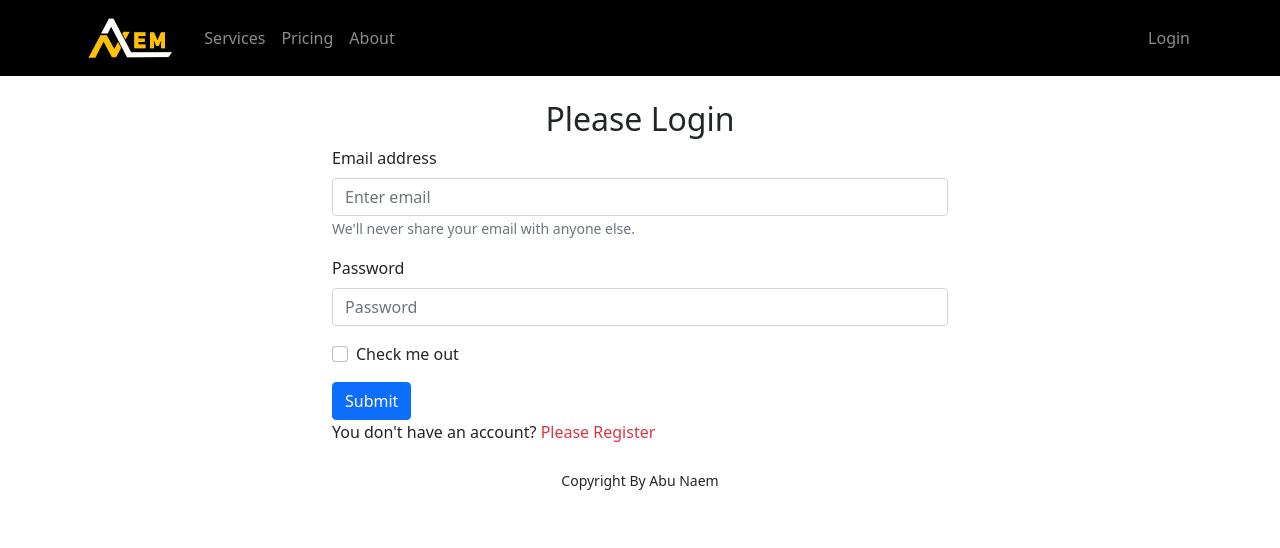
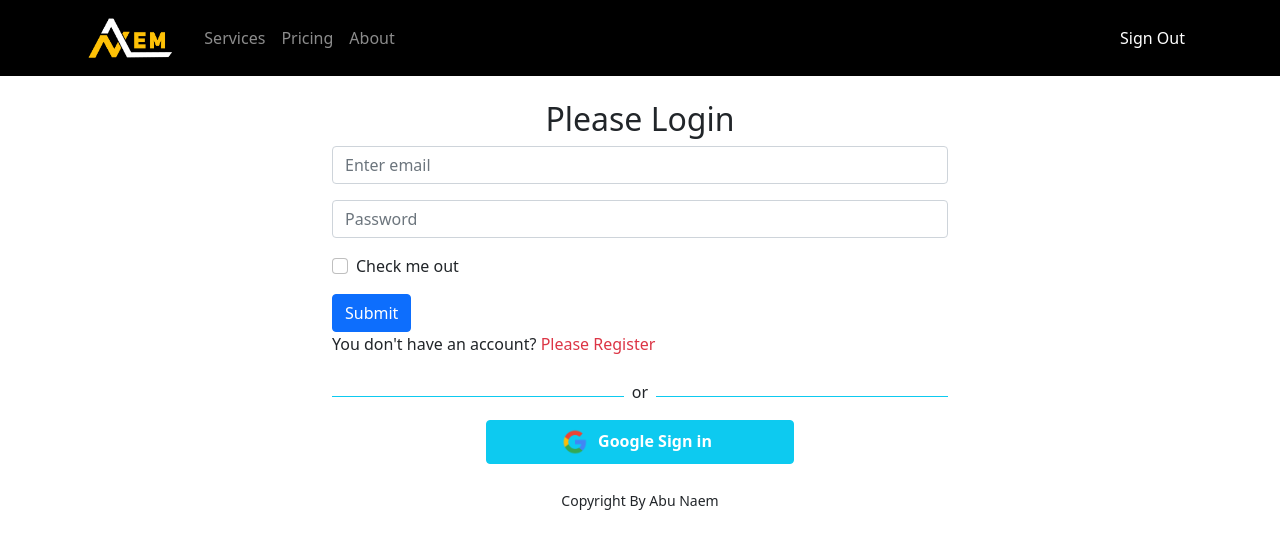
Before and after one commit to najmul-rusu/assignment-10, a React (Create React App) app: page /login in a window 1280 px wide. Shown: the top 548 px of the page. Built offline with nearby package versions, Linux system fonts and the light colour scheme; no server answers; sample sign-in values are in the browser's storage.

Commit message:
social button added

```diff
--- a/package.json
+++ b/package.json
@@ -11,6 +11,7 @@
     "react": "^18.0.0",
     "react-bootstrap": "^2.2.3",
     "react-dom": "^18.0.0",
+    "react-firebase-hooks": "^5.0.3",
     "react-router-dom": "^6.3.0",
     "react-scripts": "5.0.1",
     "web-vitals": "^2.1.4"
--- a/src/App.js
+++ b/src/App.js
@@ -8,6 +8,8 @@ import ServiceDetail from './Pages/ServiceDetail/ServiceDetail';
 import NotFound from './Pages/Shared/NotFound/NotFound';
 import Login from './Pages/Login/Login/Login';
 import Register from './Pages/Login/Login/Register/Register';
+import CheckOut from './Pages/CheckOut/CheckOut/CheckOut';
+import RequireAuth from './Pages/Login/RequireAuth/RequireAuth';
 
 function App() {
   return (
@@ -20,6 +22,11 @@ function App() {
         <Route path='/about' element={<About></About>}></Route>
         <Route path='/login' element={<Login></Login>}></Route>
         <Route path='/register' element={<Register></Register>}></Route>
+        <Route path='/checkout' element={
+            <RequireAuth>
+              <CheckOut></CheckOut>
+            </RequireAuth>
+        }></Route>
         <Route path='*' element={<NotFound></NotFound>}></Route>
       </Routes>
       <Footer></Footer>
--- /dev/null
+++ b/src/Pages/CheckOut/CheckOut/CheckOut.js
@@ -0,0 +1,11 @@
+import React from 'react';
+
+const CheckOut = () => {
+    return (
+        <div className='container'>
+            <h2>Please Pay for your booking</h2>
+        </div>
+    );
+};
+
+export default CheckOut;
--- a/src/Pages/Login/Login/Login.js
+++ b/src/Pages/Login/Login/Login.js
@@ -1,17 +1,34 @@
 import React, { useRef } from 'react';
 import { Button, Form } from 'react-bootstrap';
-import { Link, useNavigate } from 'react-router-dom';
+import { useSignInWithEmailAndPassword } from 'react-firebase-hooks/auth';
+import { Link, useLocation, useNavigate } from 'react-router-dom';
+import auth from '../../../firebase.init';
+import SocialLogin from '../Social/SocialLogin';
 
 const Login = () => {
     const emailRef =useRef('')
     const passwordRef = useRef('')
     const navigate = useNavigate();
 
+    const location =useLocation();
+    let from = location.state?.from?.pathname || "/";
+    const [
+        signInWithEmailAndPassword,
+        user,
+        loading,
+        error,
+      ] = useSignInWithEmailAndPassword(auth);
+
+
+      if (user) {
+        navigate(from, { replace: true });
+      }
+
     const handleSubmit =event =>{
         event.preventDefault();
         const email = emailRef.current.value;
         const password=passwordRef.current.value;
-        console.log(email,password)
+        signInWithEmailAndPassword(email,password)
     }
     const navigateRegister =event =>{
         navigate('/register')
@@ -22,15 +39,10 @@ const Login = () => {
             <h2 className='text-center'>Please Login</h2>
             <Form onSubmit={handleSubmit}>
                 <Form.Group className="mb-3" controlId="formBasicEmail">
-                    <Form.Label>Email address</Form.Label>
                     <Form.Control ref={emailRef} type="email" placeholder="Enter email" required/>
-                    <Form.Text className="text-muted">
-                        We'll never share your email with anyone else.
-                    </Form.Text>
                 </Form.Group>
 
                 <Form.Group className="mb-3" controlId="formBasicPassword">
-                    <Form.Label>Password</Form.Label>
                     <Form.Control ref={passwordRef} type="password" placeholder="Password" required/>
                 </Form.Group>
                 <Form.Group className="mb-3" controlId="formBasicCheckbox">
@@ -41,7 +53,9 @@ const Login = () => {
                 </Button>
             </Form>
             <p>You don't have an account? <Link to='/register ' className='text-danger pe-auto text-decoration-none'onClick={navigateRegister}>Please Register</Link></p>
+            <SocialLogin></SocialLogin>
         </div>
+
     );
 };
 
--- a/src/Pages/Login/Login/Register/Register.js
+++ b/src/Pages/Login/Login/Register/Register.js
@@ -1,12 +1,26 @@
 import React from 'react';
 import { Link, useNavigate } from 'react-router-dom';
+import { useCreateUserWithEmailAndPassword } from 'react-firebase-hooks/auth';
 import './Register.css';
+import auth from '../../../../firebase.init';
+import SocialLogin from '../../Social/SocialLogin';
 
 const Register = () => {
+
+    const [
+        createUserWithEmailAndPassword,
+        user,
+        loading,
+        error,
+      ] = useCreateUserWithEmailAndPassword(auth);
     const navigate =useNavigate();
 
     const navigateLogin = () =>{
         navigate('/login')
+    }
+
+    if (user) {
+        navigate('/home')
     }
 
     const handleRegister =event =>{
@@ -14,6 +28,8 @@ const Register = () => {
         const name = event.target.name.value;
         const email = event.target.email.value;
         const password = event.target.password.value;
+
+        createUserWithEmailAndPassword(email,password)
     }
     return (
         <div className=' register-form'>
@@ -25,6 +41,7 @@ const Register = () => {
                 <input type="submit" value="Register" />
             </form>
             <p>Already have an account? <Link to='/login ' className='text-danger pe-auto text-decoration-none'onClick={navigateLogin}>Login</Link></p>
+            <SocialLogin></SocialLogin>
         </div>
     );
 };
--- /dev/null
+++ b/src/Pages/Login/RequireAuth/RequireAuth.js
@@ -0,0 +1,16 @@
+import React from 'react';
+import { useAuthState } from 'react-firebase-hooks/auth';
+import { Navigate, useLocation } from 'react-router-dom';
+import auth from '../../../firebase.init';
+
+const RequireAuth = ({childern}) => {
+    const [user] = useAuthState(auth);
+    const location = useLocation();
+
+    if (!user) {
+        return <Navigate to="/login" state={{ from: location }} replace />;
+    }
+    return childern;
+};
+
+export default RequireAuth;
--- /dev/null
+++ b/src/Pages/Login/Social/SocialLogin.js
@@ -0,0 +1,22 @@
+import React from 'react';
+import google from '../../../Images/google.png'
+
+const SocialLogin = () => {
+    return (
+        <div>
+            <div className='d-flex align-items-center'>
+                <div style={{ height: '1px' }} className='bg-info w-50'></div>
+                <p className='mt-2 px-2'>or</p>
+                <div style={{ height: '1px' }} className='bg-info w-50'></div>
+            </div>
+            <div>
+                <button className='btn btn-info text-white fw-bold w-50 d-block mx-auto'>
+                    <img style={{width:'30px'}} src={google} alt="" />
+                    <span className='px-2'>Google Sign in</span>
+                </button>
+            </div>
+        </div>
+    );
+};
+
+export default SocialLogin;
--- a/src/Pages/ServiceDetail/ServiceDetail.js
+++ b/src/Pages/ServiceDetail/ServiceDetail.js
@@ -1,11 +1,16 @@
 import React from 'react';
-import { useParams } from 'react-router-dom';
+import { Link, useParams } from 'react-router-dom';
 
 const ServiceDetail = () => {
-    const {serviceId}=useParams();
+    const { serviceId } = useParams();
     return (
         <div className='container'>
             <h2>Service Detail Page: {serviceId}</h2>
+            <div className='text-center'>
+                <Link to="/checkout">
+                    <button className='btn btn-primary'>Book Now</button>
+                </Link>
+            </div>
         </div>
     );
 };
--- a/src/Pages/Shared/Header/Header.js
+++ b/src/Pages/Shared/Header/Header.js
@@ -1,10 +1,17 @@
+import { signOut } from 'firebase/auth';
 import React from 'react';
 import { Container, Nav, Navbar,} from 'react-bootstrap';
+import { useAuthState } from 'react-firebase-hooks/auth';
 import { Link } from 'react-router-dom';
+import auth from '../../../firebase.init';
 import logo from '../../../Images/Logo.jpg'
 import './Header.css';
 
 const Header = () => {
+    const [user] = useAuthState(auth)
+    const handleSignOut =() =>{
+        signOut(auth)
+    }
     return (
         <div>
             <Navbar collapseOnSelect sticky='top' expand="lg" bg="black" variant="dark">
@@ -20,9 +27,14 @@ const Header = () => {
                             <Nav.Link as={Link} to="about">About</Nav.Link>
                         </Nav>
                         <Nav>
-                            <Nav.Link as={Link} to="login">
+                            {
+                                user?
+                                    <button className='btn btn-link text-white text-decoration-none' onClick={handleSignOut}>Sign Out</button>
+                                :
+
+                                <Nav.Link as={Link} to="login">
                                 Login
-                            </Nav.Link>
+                            </Nav.Link>}
                         </Nav>
                     </Navbar.Collapse>
                 </Container>
```
Also changed, not shown: src/Images/google.png (added), 1 other file (tests, documents, lock files or other folders).
